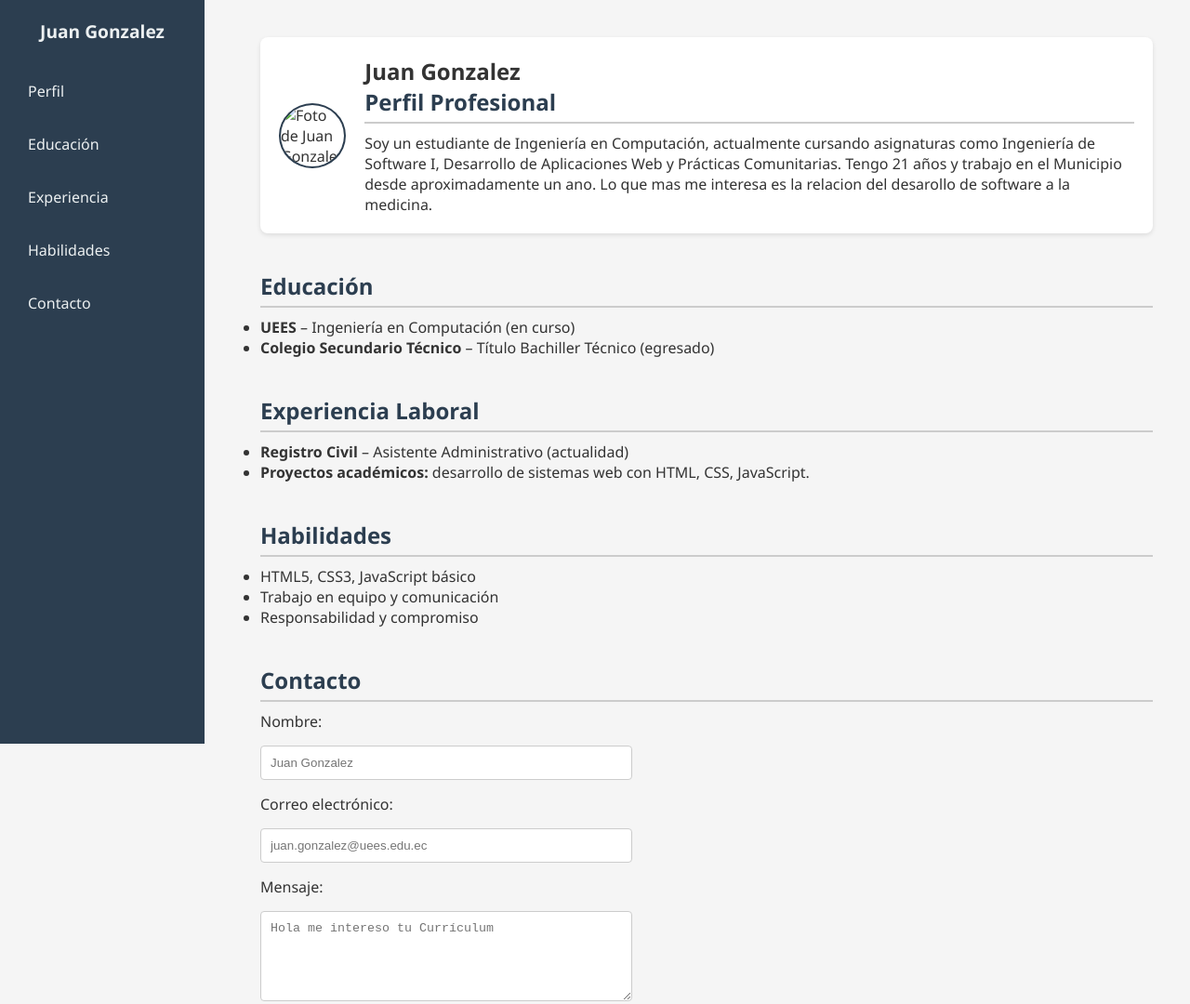
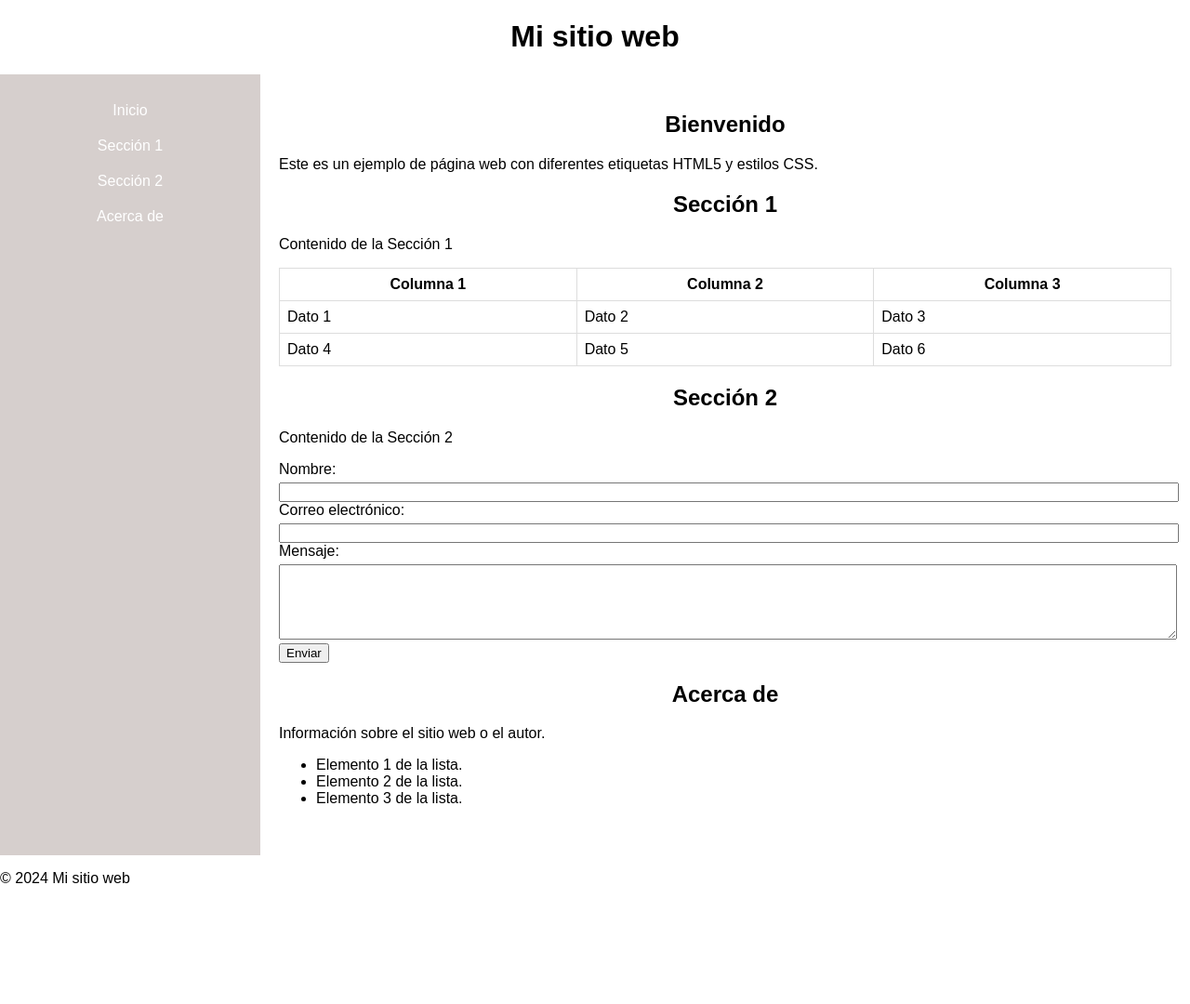
Before and after one commit to JuanRoVaz18/Actividad-3-Desarollo-AW-, a plain HTML site: page index.html in a window 1280 px wide. Shown: the top 1080 px of the page at 93% size. After the commit the page ends 970 px from the top, so only its background shows below. Drawn offline with Linux system fonts and the light colour scheme; files that its build step writes are made by us from their sources.

Commit message:
Add files via upload

```diff
--- a/index.html
+++ b/index.html
@@ -3,88 +3,86 @@
 <head>
     <meta charset="UTF-8">
     <meta name="viewport" content="width=device-width, initial-scale=1.0">
-    <title>Currículum - Juan Gonzalez</title>
+    <title>Ejemplo de HTML5</title>
     <link rel="stylesheet" href="../css/style.css">
 </head>
 <body>
+	<h1>Mi sitio web</h1>
 	<div class="contenedor">
-        <aside class="menu-lateral">
-            <h1>Juan Gonzalez</h1>
+		<header>
+
 			<nav>
 				<ul>
-                    <li><a href="#perfil">Perfil</a></li>
-                    <li><a href="#educacion">Educación</a></li>
-                    <li><a href="#experiencia">Experiencia</a></li>
-                    <li><a href="#habilidades">Habilidades</a></li>
-                    <li><a href="#contacto">Contacto</a></li>
+					<li><a href="#inicio">Inicio</a></li>
+					<li><a href="#seccion1">Sección 1</a></li>
+					<li><a href="#seccion2">Sección 2</a></li>
+					<li><a href="#acerca-de">Acerca de</a></li>
 				</ul>
 			</nav>
-        </aside>
+		</header>
 
 		<main>
-            <section id="perfil">
-				<div class="perfil-container">
-					<div class="perfil-foto">
-						<!-- <img src="../imagenes/logo.jpg" alt="Foto de Juan Gonzalez"> NO ENCONTRE FOTO -->
-						<img src="../imagenes/logoPersona.jpg" alt="Foto de Juan Gonzalez">
-					</div>
-					<div class="perfil-info">
-						<h1>Juan Gonzalez</h1>
-						<h2>Perfil Profesional</h2>
-						<p>
-							Soy un estudiante de Ingeniería en Computación, actualmente cursando asignaturas como Ingeniería de Software I, Desarrollo de Aplicaciones Web y
-							Prácticas Comunitarias.
-							Tengo 21 años y trabajo en el Municipio desde aproximadamente un ano. Lo que mas me interesa es la relacion del desarollo de software a la medicina.
-						</p>
-					</div>
-				</div>
+			<section id="inicio">
+				<h2>Bienvenido</h2>
+				<p>Este es un ejemplo de página web con diferentes etiquetas HTML5 y estilos CSS.</p>
 			</section>
 
-            <section id="educacion">
-                <h2>Educación</h2>
-                <ul>
-                    <li><strong>UEES</strong> – Ingeniería en Computación (en curso)</li>
-                    <li><strong>Colegio Secundario Técnico</strong> – Título Bachiller Técnico (egresado)</li>
-                </ul>
+			<section id="seccion1">
+				<h2>Sección 1</h2>
+				<p>Contenido de la Sección 1</p>
+				<table>
+					<thead>
+						<tr>
+							<th>Columna 1</th>
+							<th>Columna 2</th>
+							<th>Columna 3</th>
+						</tr>
+					</thead>
+					<tbody>
+						<tr>
+							<td>Dato 1</td>
+							<td>Dato 2</td>
+							<td>Dato 3</td>
+						</tr>
+						<tr>
+							<td>Dato 4</td>
+							<td>Dato 5</td>
+							<td>Dato 6</td>
+						</tr>
+					</tbody>
+				</table>
 			</section>
 
-            <section id="experiencia">
-                <h2>Experiencia Laboral</h2>
-                <ul>
-                    <li><strong>Registro Civil</strong> – Asistente Administrativo (actualidad)</li>
-                    <li><strong>Proyectos académicos:</strong> desarrollo de sistemas web con HTML, CSS, JavaScript.</li>
-                </ul>
-            </section>
-
-            <section id="habilidades">
-                <h2>Habilidades</h2>
-                <ul>
-                    <li>HTML5, CSS3, JavaScript básico</li>
-                    <li>Trabajo en equipo y comunicación</li>
-                    <li>Responsabilidad y compromiso</li>
-                </ul>
-            </section>
-
-            <section id="contacto">
-                <h2>Contacto</h2>
+			<section id="seccion2">
+				<h2>Sección 2</h2>
+				<p>Contenido de la Sección 2</p>
 				<form action="procesar.php" method="post">
 					<label for="nombre">Nombre:</label>
-                    <input type="text" id="nombre" name="nombre" placeholder="Juan Gonzalez"required>
+					<input type="text" id="nombre" name="nombre" required>
 
 					<label for="email">Correo electrónico:</label>
-                    <input type="email" id="email" name="email"  placeholder="juan.gonzalez@uees.edu.ec"required>
+					<input type="email" id="email" name="email" required>
 
 					<label for="mensaje">Mensaje:</label>
-                    <textarea id="mensaje" name="mensaje" rows="5" placeholder="Hola me intereso tu Currículum" required></textarea>
+					<textarea id="mensaje" name="mensaje" rows="5" cols="30" required></textarea>
 
 					<button type="submit">Enviar</button>
 				</form>
 			</section>
 
-            <footer>
-                <p>&copy; 2024 Juan Gonzalez - Currículum Web</p>
-            </footer>
+			<section id="acerca-de">
+				<h2>Acerca de</h2>
+				<p>Información sobre el sitio web o el autor.</p>
+				<ul>
+					<li>Elemento 1 de la lista.</li>
+					<li>Elemento 2 de la lista.</li>
+					<li>Elemento 3 de la lista.</li>
+				</ul>
+			</section>
 		</main>
 	</div>
+    <footer>
+        <p>&copy; 2024 Mi sitio web</p>
+    </footer>
 </body>
 </html>
--- a/style.css
+++ b/style.css
@@ -1,134 +1,82 @@
-/* Reset básico */
-* {
+body {
+    font-family: sans-serif;
     margin: 0;
     padding: 0;
-    box-sizing: border-box;
 }
 
-body {
-    font-family: 'Segoe UI', sans-serif;
-    background-color: #f5f5f5;
-    color: #333;
-    display: flex;
-    min-height: 100vh;
+header {
+	top: 20px; /* Posicionamiento superior */
+    left: 0; /* Posicionamiento izquierdo */
+    width: 200px; /* Ancho del menú */
+    height: 100vh; /* Altura del menú (100% del viewport) */
+    background-color: #D6CFCD; /* Color de fondo del menú */
+    padding: 20px; /* Padding interno del menú */
+	flex:1;
+    transition: all 0.3s ease; /* Animación de transición para suavizar los cambios */
 }
 
-.contenedor {
-    display: flex;
-    width: 100%;
-}
-
-/* Menú lateral */
-.menu-lateral {
-    width: 220px;
-    background-color: #2c3e50;
-    color: #ecf0f1;
-    padding: 20px;
-    height: 100vh;
-    position: fixed;
-}
-
-.menu-lateral h1 {
-    font-size: 1.2rem;
+h1 {
     text-align: center;
-    margin-bottom: 30px;
+	display:block;
 }
 
 nav ul {
     list-style: none;
-}
-
-nav li {
-    margin: 15px 0;
+    margin: 0;
+    padding: 0;
+    text-align: center;
 }
 
 nav a {
-    color: #ecf0f1;
     text-decoration: none;
-    padding: 10px;
-    display: block;
-    border-radius: 4px;
-    transition: background 0.3s;
+    color: #000;
+	display: block; /* Ocupa todo el ancho disponible */
+    padding: 10px; /* Padding para cada enlace */
+    text-decoration: none; /* Elimina la decoración por defecto */
+    color: #fff; /* Color del texto de los enlaces */
+    transition: color 0.3s ease; /* Animación de transición para el color */
+
 }
 
-nav a:hover {
-    background-color: #34495e;
+main {
+    padding: 20px;
+	display: inline;
+	flex:4;
 }
 
-/* Contenido principal */
-main {
-    margin-left: 240px;
-    padding: 40px;
-    flex: 1;
+section {
+    margin-bottom: 20px;
 }
 
 h2 {
-    color: #2c3e50;
-    margin-bottom: 10px;
-    border-bottom: 2px solid #ccc;
-    padding-bottom: 5px;
+    text-align: center;
 }
 
-section {
-    margin-bottom: 40px;
+table {
+    width: 100%;
+    border-collapse: collapse;
 }
 
-
 th, td {
-    padding: 10px;
-    border: 1px solid #ccc;
-    text-align: left;
+    border: 1px solid #ddd;
+    padding: 8px;
 }
 
 form {
-    display: flex;
-    flex-direction: column;
-    gap: 15px;
-    max-width: 400px;
+    margin-bottom: 20px;
+}
+
+label {
+    display: block;
+    margin-bottom: 5px;
 }
 
 input[type="text"],
 input[type="email"],
 textarea {
-    padding: 10px;
-    border: 1px solid #ccc;
-    border-radius: 4px;
+    width: 100%;
 }
 
-button {
-    background-color: #2c3e50;
-    color: white;
-    padding: 10px;
-    border: none;
-    border-radius: 4px;
-    cursor: pointer;
+.contenedor{
+	display:flex;
 }
-
-button:hover {
-    background-color: #1a242f;
-}
-
-footer {
-    text-align: center;
-}
-
-
-
-.perfil-container {
-    display: flex;
-    align-items: center;
-    gap: 20px;
-    background-color: #fff;
-    padding: 20px;
-    border-radius: 8px;
-    box-shadow: 0 2px 5px rgba(0, 0, 0, 0.1);
-    margin-bottom: 30px;
-}
-
-.perfil-foto img {
-    width: 120px;
-    height: 120px;
-    object-fit: cover;
-    border-radius: 50%;
-    border: 2px solid #2c3e50;
-}
```
Also changed, not shown: indexBootstrap.html (added, +46 -0 lines), logo.jpg (added). Lines whose indentation alone changed are shown as unchanged.
